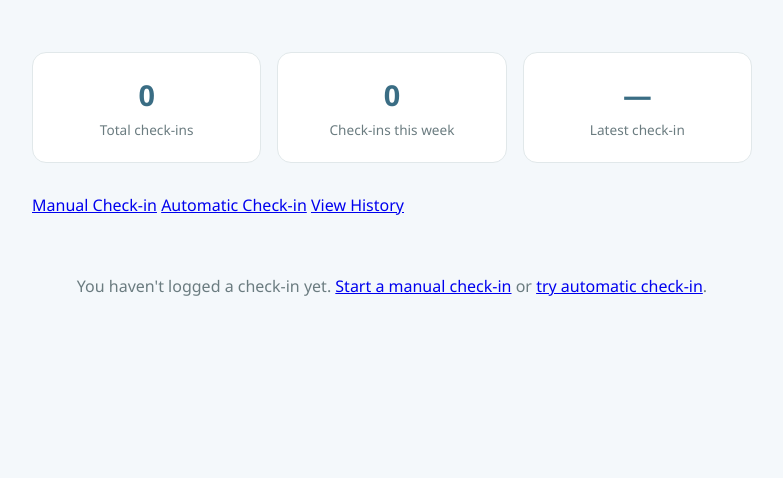
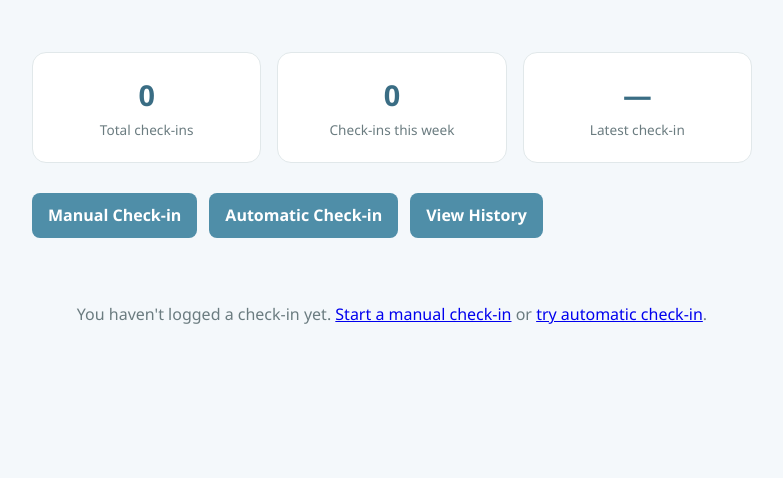
Before and after one commit to devipriya2006/MindCare, a Flask app: page /dashboard in a window 1280 px wide. Shown: the part 63-541 px from the top of the page, without its empty margins (148-931 px from the left). Run offline with Flask 3, Linux system fonts and the light colour scheme; the visitor is signed in with stand-in values (Sample User, id 1); data that the repository does not hold is empty; some libraries are stand-ins or nearby versions.

Commit message:
Add styles for dashboard actions and buttons

```diff
--- a/MindCare/static/css/style.css
+++ b/MindCare/static/css/style.css
@@ -259,3 +259,24 @@ form .btn { margin-top: 20px; }
   color: var(--muted);
   border-top: 1px solid var(--border);
 }
+
+.dashboard-actions {
+  display: flex;
+  flex-wrap: wrap;
+  gap: 12px;
+  margin: 24px 0;
+}
+
+.dashboard-actions .dashboard-btn {
+  display: inline-block;
+  padding: 10px 16px;
+  border-radius: 8px;
+  background: #4f8ea8;
+  color: white;
+  text-decoration: none;
+  font-weight: 600;
+}
+
+.dashboard-actions .dashboard-btn:hover {
+  background: #356b82;
+}
```
